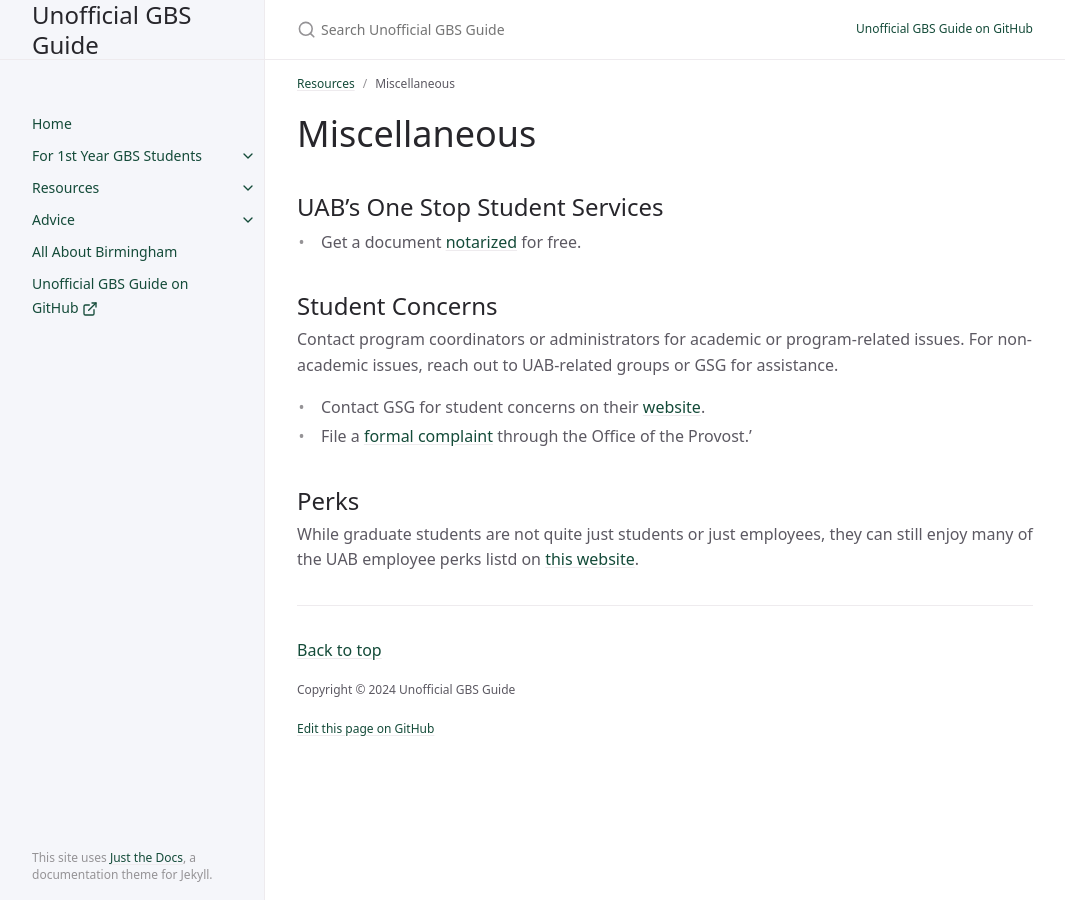
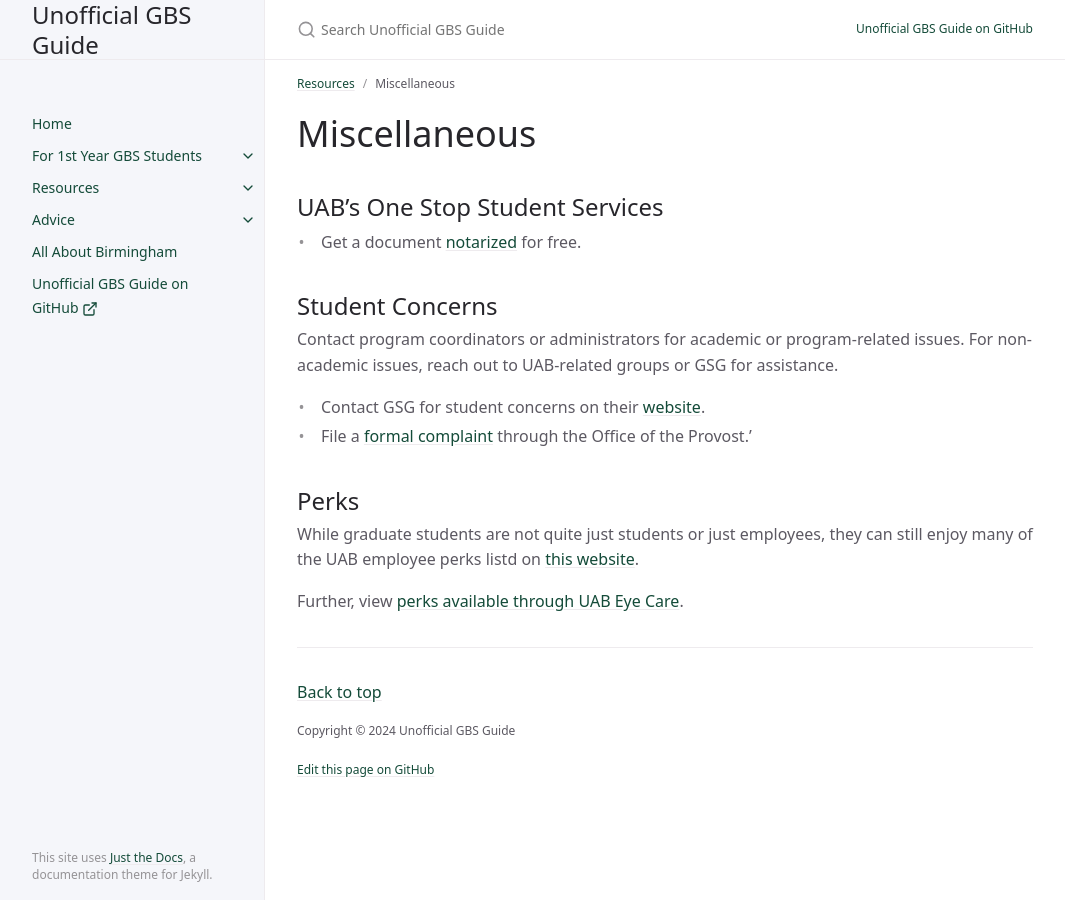
Before and after one commit to sdhutchins/gbs-guide, a Jekyll site: the page built from docs/resources/miscellaneous.md, in a window 1280 px wide. Shown: the whole page, without its empty margins (107-1172 px from the left). Built offline with Jekyll 4.4.1, drawn with Linux system fonts in a browser that asks for light colours; cached includes are drawn as plain includes; part of the change alters nothing that is shown.

Commit message:
Fix links and add uab eye care perks.

```diff
--- a/docs/resources/miscellaneous.md
+++ b/docs/resources/miscellaneous.md
@@ -11,7 +11,7 @@ nav_order: 7
 
 ## UAB's One Stop Student Services
 
-- Get a document [notarized](https://www.uab.edu/one-stop/student-resources/notarization-of-documents) for free.
+- Get a document [notarized](https://www.uab.edu/one-stop/student-resources/notary-services) for free.
 
 ## Student Concerns
 
@@ -23,3 +23,5 @@ Contact program coordinators or administrators for academic or program-related i
 ## Perks
 
 While graduate students are not quite just students or just employees, they can still enjoy many of the UAB employee perks listd on [this website](https://uab.edu/humanresources/home/benefits/perks).
+
+Further, view [perks available through UAB Eye Care](https://www.uab.edu/optometry/home/uab-eye-care/uab-student-and-employee-perks).
```
